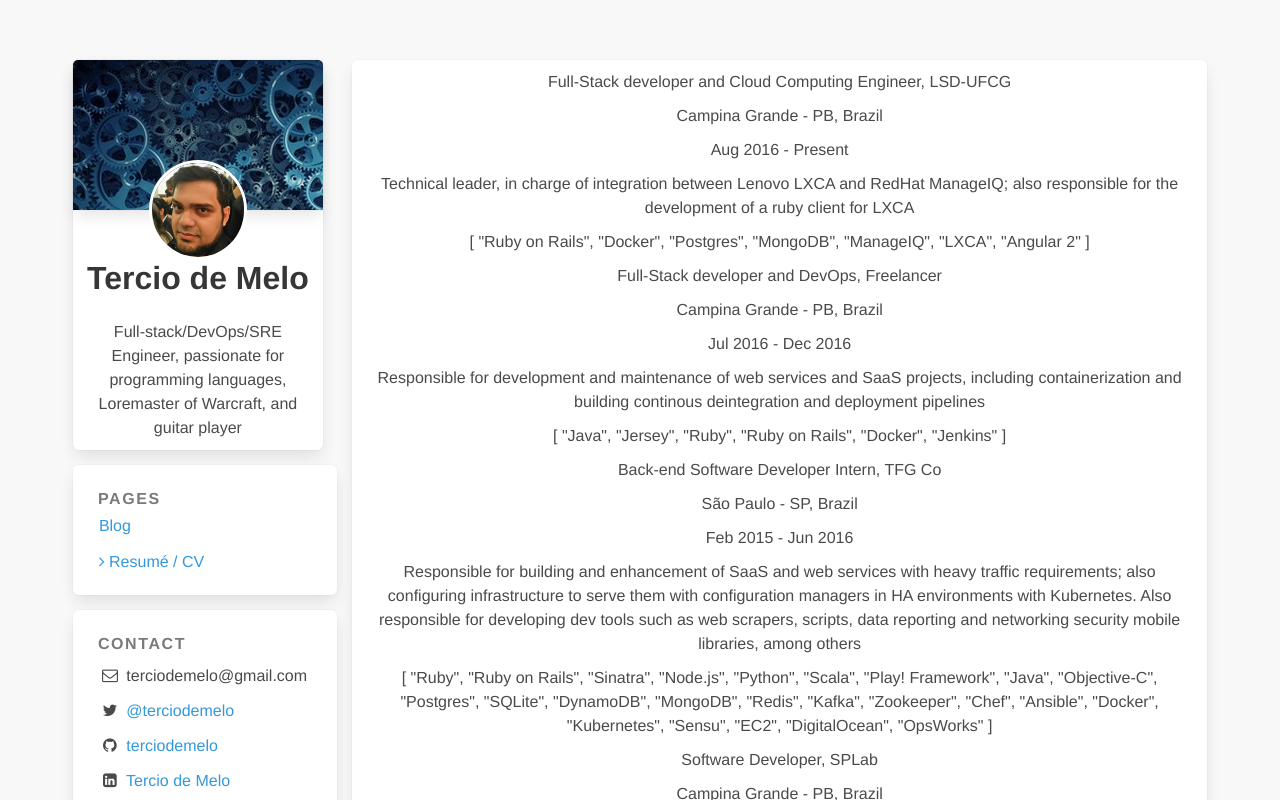
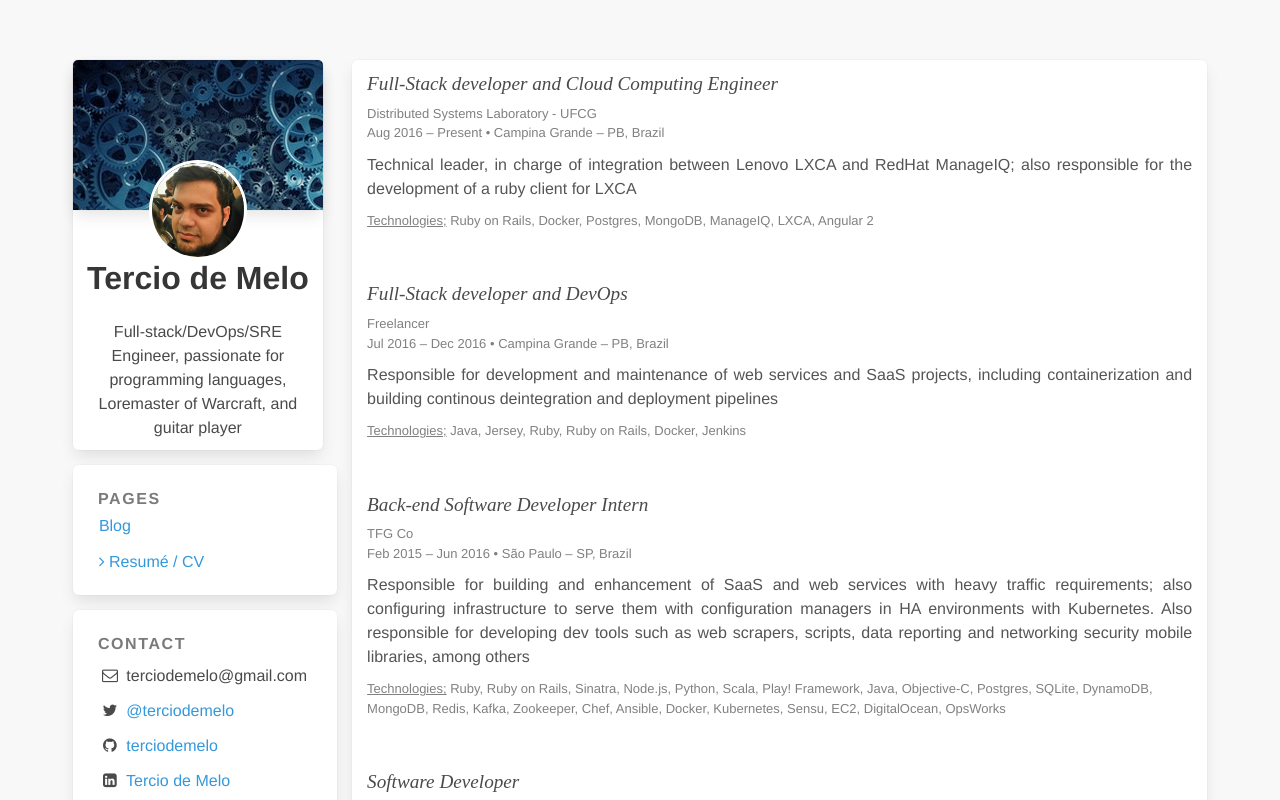
Before and after one commit to terciodemelo/tercio.me, a Vue app: page /resume in a window 1280 px wide. Shown: the top 800 px of the page. Built offline with nearby package versions, Linux system fonts and the light colour scheme; what vue-resource would draw is missing.

Commit message:
Adds Experience text formatting

```diff
--- a/src/components/Resume.vue
+++ b/src/components/Resume.vue
@@ -3,6 +3,7 @@
     <div class="box">
       <experience v-for="experience in experiences"
                   :title="experience.title"
+                  :company="experience.company"
                   :where="experience.where"
                   :period="experience.period"
                   :description="experience.description"
@@ -24,10 +25,10 @@
     return {
       experiences: [
         {
-          title: `Full-Stack developer and Cloud Computing Engineer,
-            LSD-UFCG`,
-          where: 'Campina Grande - PB, Brazil',
-          period: 'Aug 2016 - Present',
+          title: 'Full-Stack developer and Cloud Computing Engineer',
+          company: 'Distributed Systems Laboratory - UFCG',
+          where: 'Campina Grande – PB, Brazil',
+          period: 'Aug 2016 – Present',
           description: `
             Technical leader, in charge of integration between Lenovo LXCA
             and RedHat ManageIQ; also responsible for the development of a
@@ -38,9 +39,10 @@
           ]
         },
         {
-          title: 'Full-Stack developer and DevOps, Freelancer ',
-          where: 'Campina Grande - PB, Brazil',
-          period: 'Jul 2016 - Dec 2016',
+          title: 'Full-Stack developer and DevOps',
+          company: 'Freelancer',
+          where: 'Campina Grande – PB, Brazil',
+          period: 'Jul 2016 – Dec 2016',
           description: `
             Responsible for development and maintenance of web services
             and SaaS projects, including containerization and building
@@ -50,9 +52,10 @@
           ]
         },
         {
-          title: 'Back-end Software Developer Intern, TFG Co',
-          where: 'São Paulo - SP, Brazil',
-          period: 'Feb 2015 - Jun 2016',
+          title: 'Back-end Software Developer Intern',
+          company: 'TFG Co',
+          where: 'São Paulo – SP, Brazil',
+          period: 'Feb 2015 – Jun 2016',
           description: `
             Responsible for building and enhancement of SaaS and web
             services with heavy traffic requirements; also configuring
@@ -70,9 +73,10 @@
           ]
         },
         {
-          title: 'Software Developer, SPLab',
-          where: 'Campina Grande - PB, Brazil',
-          period: 'Feb 2014 - Dec 2014',
+          title: 'Software Developer',
+          company: 'SPLab',
+          where: 'Campina Grande – PB, Brazil',
+          period: 'Feb 2014 – Dec 2014',
           description: `
             Responsible for building embedded systems for Ingenico
             terminals, Android applications, and dev tools`,
@@ -99,4 +103,8 @@
   width: 95%;
   margin-left: 15px;
 }
+
+.experience {
+  margin-bottom: 50px;
+}
 </style>
--- a/src/components/resume/Experience.vue
+++ b/src/components/resume/Experience.vue
@@ -1,19 +1,69 @@
 <template>
-  <div id="experience">
-    <p>{{ title }}</p>
-    <p>{{ where }}</p>
-    <p>{{ period }}</p>
-    <p>{{ description }}</p>
-    <p>{{ technologies }}</p>
+  <div class="experience">
+    <p class="exp-title">{{ title }}</p>
+    <p class="exp-company">{{ company }}</p>
+
+    <p class="exp-period-where">
+      <span class="exp-period">{{ period }}</span>
+      •
+      <span class="exp-where">{{ where }}</span>
+    </p>
+
+    <p class="exp-description">{{ description }}</p>
+    <p class="exp-technologies">
+      <u>Technologies;</u>
+      <span v-for="tech in technologies"> {{ tech }}</span>
+    </p>
   </div>
 </template>
 
 <script>
 export default {
   name: 'experience',
-  props: ['title', 'where', 'period', 'description', 'technologies']
+  props: [
+    'title', 'company', 'where', 'period', 'description', 'technologies'
+  ],
+  computed: {
+    techs () {
+      return this.technologies.join(',')
+    }
+  }
 }
 </script>
 
 <style scoped>
+.experience {
+  text-align: left;
+}
+
+.exp-title {
+  font-family: serif;
+  font-style: italic;
+  font-size: larger;
+  margin-bottom: 5px !important;
+}
+
+.exp-company,
+.exp-period,
+.exp-where,
+.exp-period-where {
+  font-size: small;
+  color: grey;
+  margin-top: 0 !important;
+}
+
+.exp-description {
+  color: #555;
+  text-align: justify;
+}
+
+.exp-technologies {
+  font-size: small;
+  color: grey;
+}
+
+.exp-technologies > span:not(:last-child):after {
+  content: ',';
+}
+
 </style>
```
